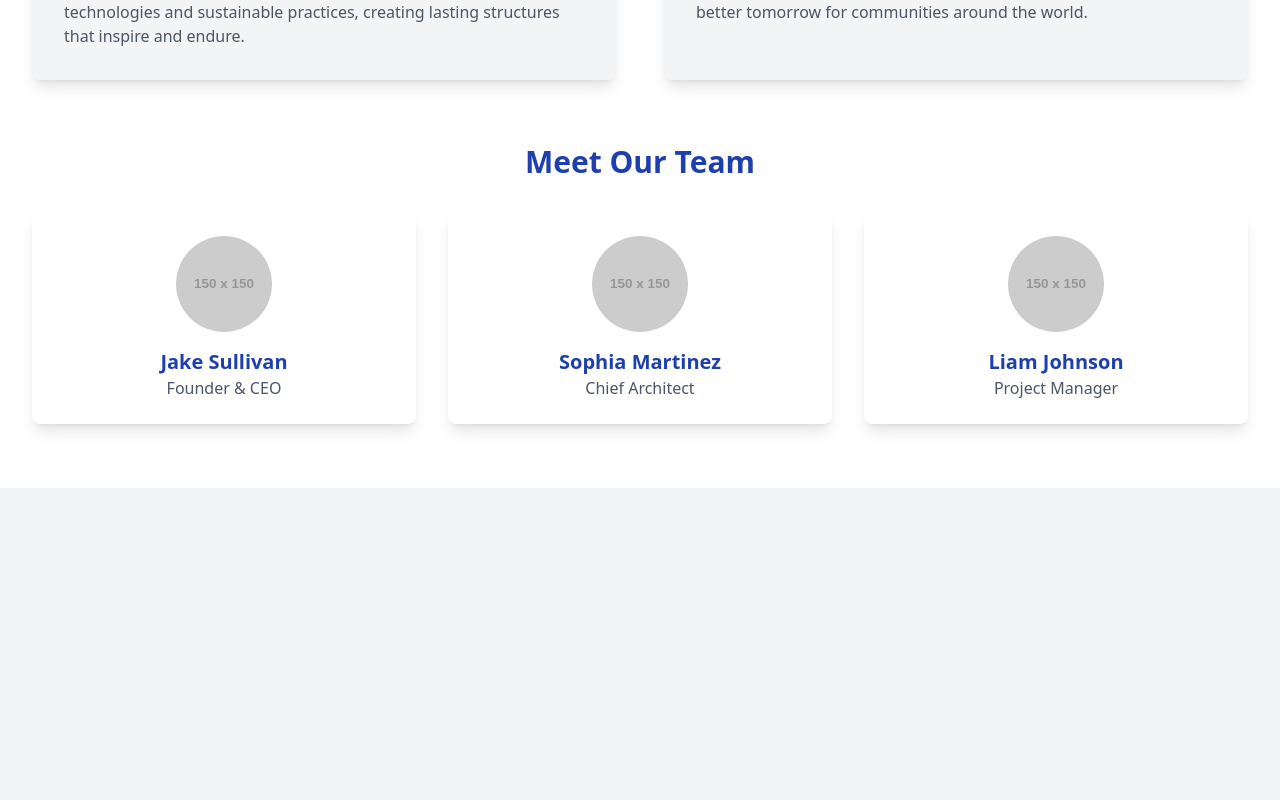
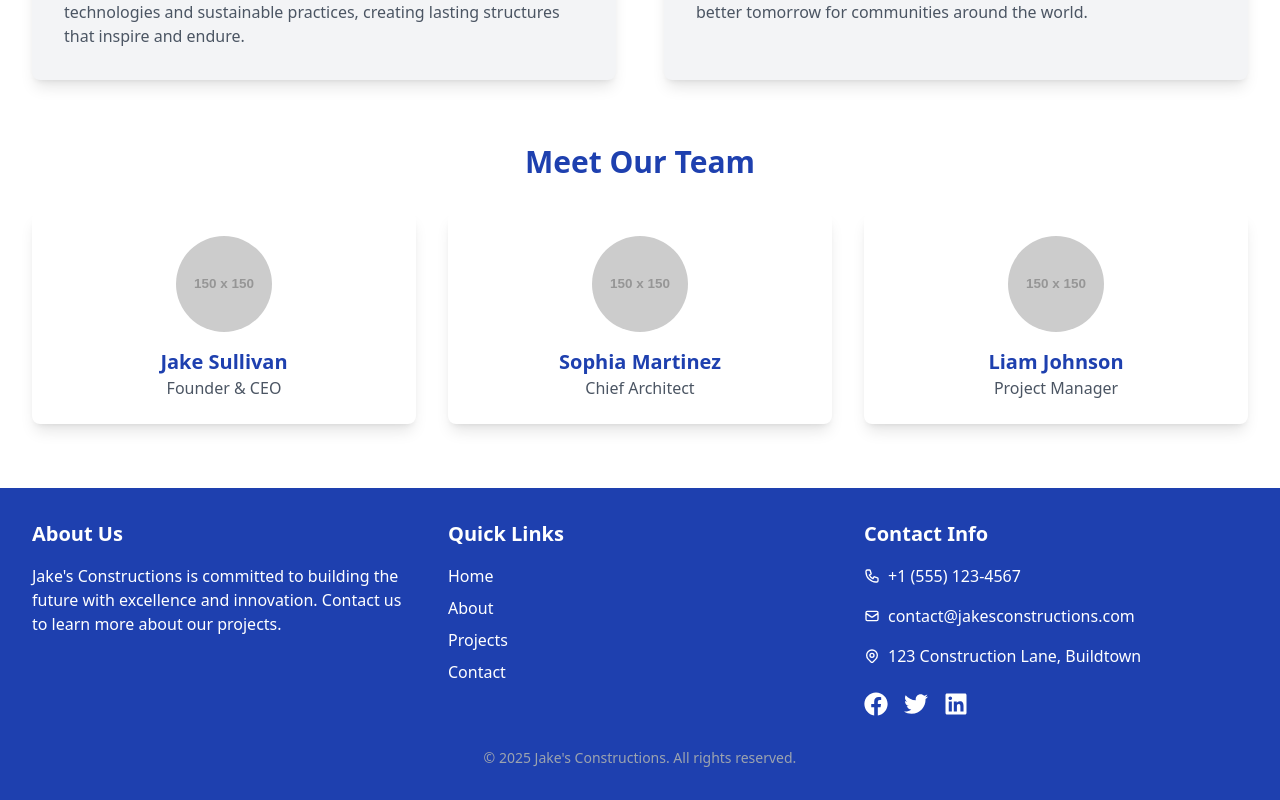
Before and after one commit to JacobSamas/jakes-constructions, a Next.js app: page /about in a window 1280 px wide. Shown: the part 684-1484 px from the top of the page. Before the commit the page ends 1172 px from the top, so only its background shows below. Built offline with nearby package versions, Linux system fonts and the light colour scheme.

Commit message:
feat: Added footer

```diff
--- a/src/app/layout.js
+++ b/src/app/layout.js
@@ -1,5 +1,6 @@
 import "./globals.css";
 import Navbar from "../components/Navbar";
+import Footer from "@/components/Footer";
 
 export const metadata = {
   title: "Jake's Constructions",
@@ -12,6 +13,7 @@ export default function RootLayout({ children }) {
       <body className="bg-background-light text-gray-900">
         <Navbar />
         <main className="pt-16">{children}</main>
+        <Footer />
       </body>
     </html>
   );
--- /dev/null
+++ b/src/components/Footer.js
@@ -0,0 +1,81 @@
+import { HiOutlineMail, HiOutlinePhone, HiOutlineLocationMarker } from "react-icons/hi";
+import { FaFacebook, FaTwitter, FaLinkedin } from "react-icons/fa";
+import Link from "next/link";
+
+const Footer = () => {
+  return (
+    <footer className="bg-primary text-white py-8">
+      <div className="max-w-7xl mx-auto px-4 sm:px-6 lg:px-8 grid grid-cols-1 md:grid-cols-2 lg:grid-cols-3 gap-8">
+        {/* About Section */}
+        <div>
+          <h4 className="text-xl font-bold mb-4">About Us</h4>
+          <p>
+            Jake&apos;s Constructions is committed to building the future with
+            excellence and innovation. Contact us to learn more about our projects.
+          </p>
+        </div>
+
+        {/* Navigation Links */}
+        <div>
+          <h4 className="text-xl font-bold mb-4">Quick Links</h4>
+          <ul className="space-y-2">
+            <li>
+              <Link href="/" className="hover:text-accent-yellow transition">
+                Home
+              </Link>
+            </li>
+            <li>
+              <a href="/about" className="hover:text-accent-yellow transition">
+                About
+              </a>
+            </li>
+            <li>
+              <a href="/projects" className="hover:text-accent-yellow transition">
+                Projects
+              </a>
+            </li>
+            <li>
+              <a href="/contact" className="hover:text-accent-yellow transition">
+                Contact
+              </a>
+            </li>
+          </ul>
+        </div>
+
+        {/* Contact Info */}
+        <div>
+          <h4 className="text-xl font-bold mb-4">Contact Info</h4>
+          <ul className="space-y-4">
+            <li className="flex items-center">
+              <HiOutlinePhone className="mr-2" /> +1 (555) 123-4567
+            </li>
+            <li className="flex items-center">
+              <HiOutlineMail className="mr-2" /> contact@jakesconstructions.com
+            </li>
+            <li className="flex items-center">
+              <HiOutlineLocationMarker className="mr-2" /> 123 Construction Lane, Buildtown
+            </li>
+          </ul>
+
+          {/* Social Media */}
+          <div className="mt-6 flex space-x-4">
+            <a href="#" className="hover:text-accent-yellow transition">
+              <FaFacebook className="w-6 h-6" />
+            </a>
+            <a href="#" className="hover:text-accent-yellow transition">
+              <FaTwitter className="w-6 h-6" />
+            </a>
+            <a href="#" className="hover:text-accent-yellow transition">
+              <FaLinkedin className="w-6 h-6" />
+            </a>
+          </div>
+        </div>
+      </div>
+      <div className="mt-8 text-center text-sm text-gray-400">
+        © {new Date().getFullYear()} Jake&apos;s Constructions. All rights reserved.
+      </div>
+    </footer>
+  );
+};
+
+export default Footer;
```
